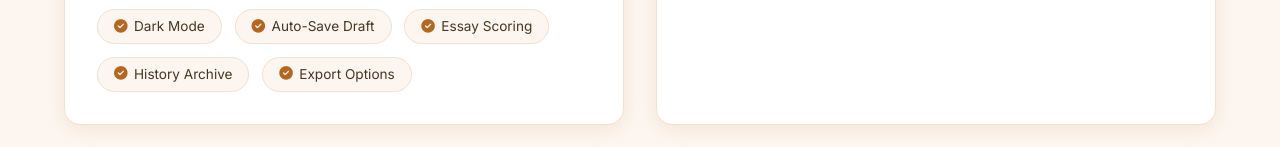
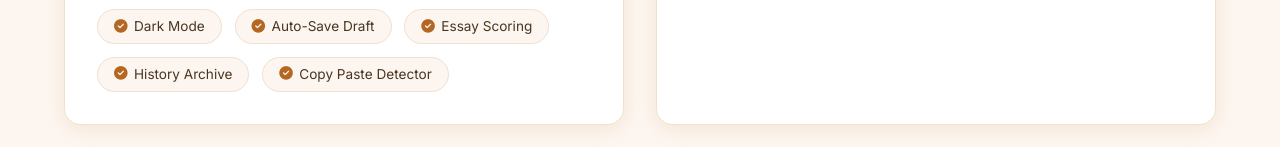
Before and after one commit to FernandoUrita/Sanaygabay, a website: page about.html in a window 1280 px wide. Shown: the part 2578-2725 px from the top of the page. Drawn offline with nearby package versions, Linux system fonts and the light colour scheme.

Commit message:
Replace 'Export Options' with 'Copy Paste Detector'

```diff
--- a/about.html
+++ b/about.html
@@ -191,7 +191,7 @@
                         <span><i class="fas fa-check-circle"></i> Auto-Save Draft</span>
                         <span><i class="fas fa-check-circle"></i> Essay Scoring</span>
                         <span><i class="fas fa-check-circle"></i> History Archive</span>
-                        <span><i class="fas fa-check-circle"></i> Export Options</span>
+                        <span><i class="fas fa-check-circle"></i> Copy Paste Detector</span>
                     </div>
                 </div>
 
```
